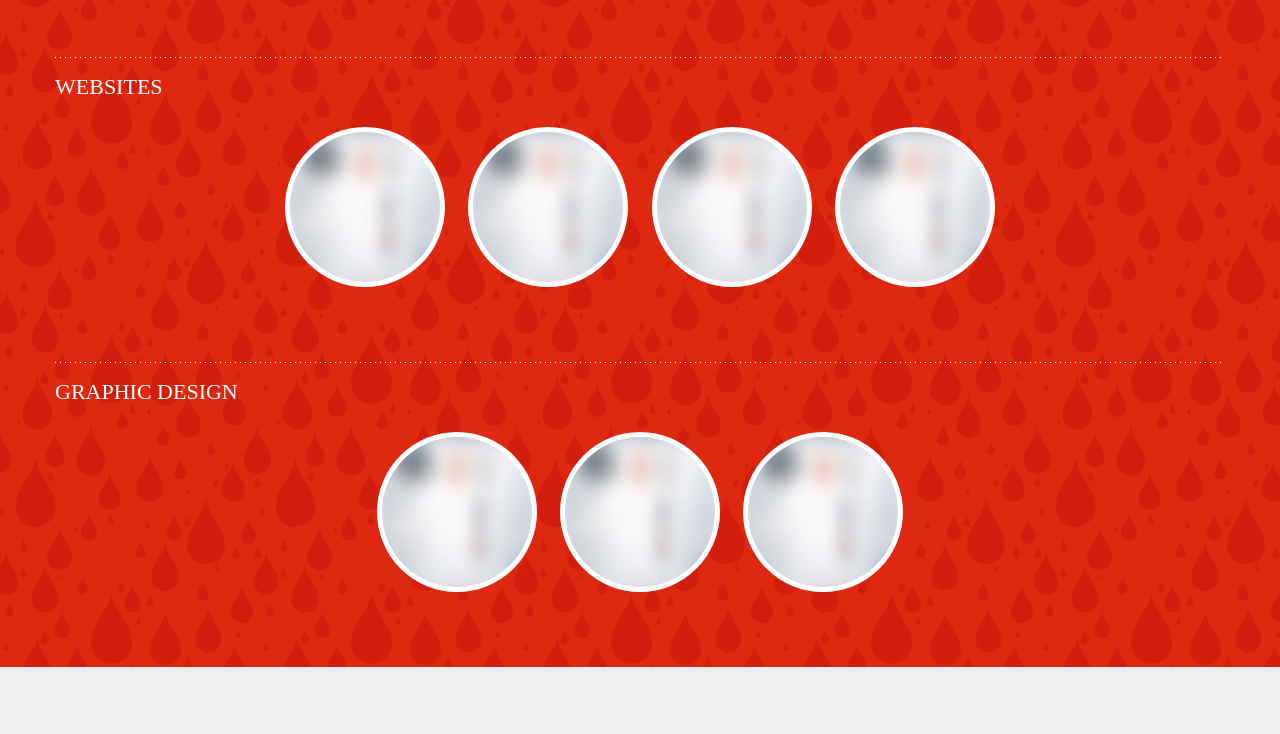
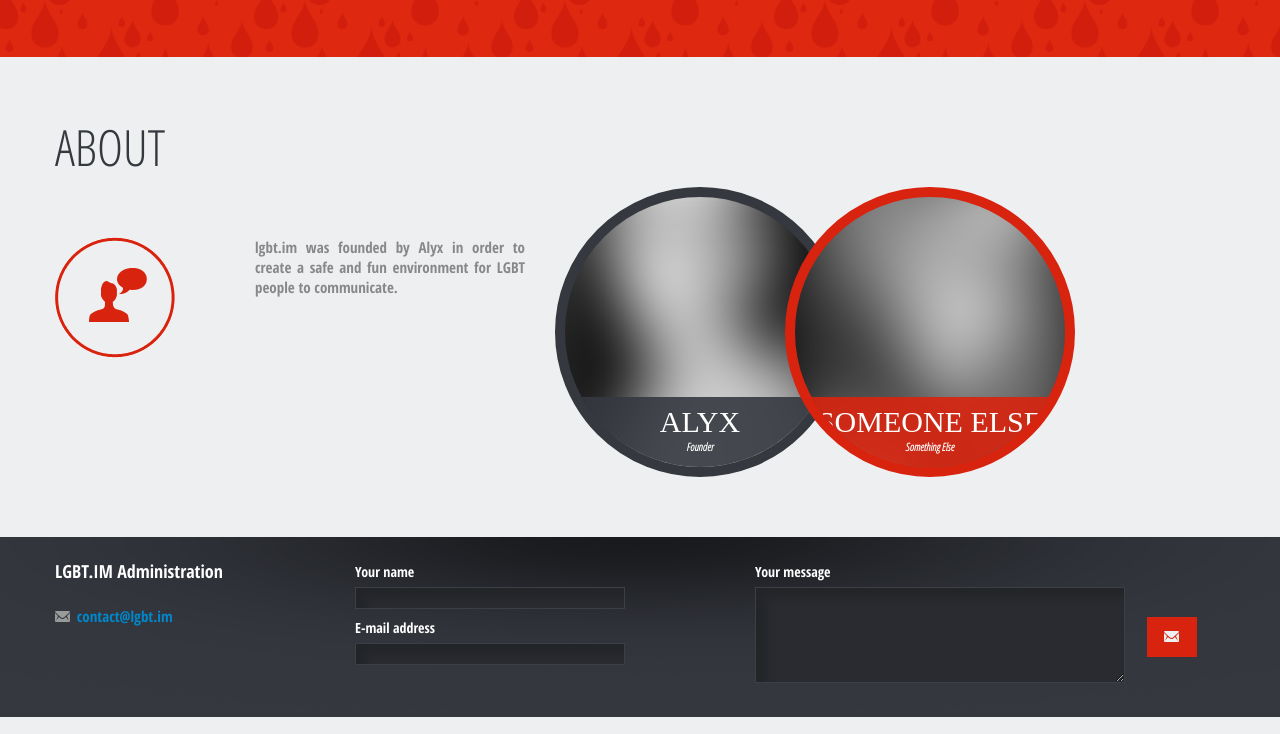
Before and after one commit to lgbtIM/lgbt.im, a plain HTML site: page index.html in a window 1280 px wide. Shown: the part 1104-1838 px from the top of the page. Drawn offline with nearby package versions, Linux system fonts and the light colour scheme; a web font is replaced by a local one.

Commit message:
Replaced  placeholder content, added chat to Nav
Made help circle link to contact section, added chat link to the main
navigation, replaced more placeholder contect

```diff
--- a/index.html
+++ b/index.html
@@ -28,9 +28,10 @@
           <ul class="nav">
             <li class="active"><a href="#home">Home</a></li>
             <li><a href="#services">Rules</a></li>
+            <li><a href="http://chat.lgbt.im">Chat</a></li>
             <li><a href="#portfolio">About</a></li>
             <li><a href="#contact">Contact</a></li>
-          </ul>
+           </ul>
         </div>
       </div>
     </div>
@@ -59,9 +60,10 @@
           </div>
           <div class="span4">
             <div class="circle-white">
-              <span class="icon" style="background-image: url('assets/img/icons/zoom.png');"></span>
-              <h3 class="dotted-black">Help</h3>
-              <p>If you need help, feel free to contact us!</p>
+            	<a href="#contact">
+              	<span class="icon" style="background-image: url('assets/img/icons/zoom.png');"></span>
+              	<h3 class="dotted-black">Help</h3>
+             	<p>If you need help, feel free to contact us!</p>
             </div>
           </div>
         </div>
@@ -112,35 +114,6 @@
           </div>
         </div>
       </div>
-      <div class="container" style="padding-top: 0;">
-        <div class="row head">
-          <div class="span12 dotted-white-up">
-            <h5>Websites</h5>
-          </div>
-        </div>
-        <div class="row">
-          <div class="span12" style="text-align: center;">
-            <div class="portfolio"><a rel="lightbox" href="assets/img/portfolio1-big.jpg"><img alt="" src="assets/img/portfolio1.jpg"></a></div>
-            <div class="portfolio"><a rel="lightbox" href="assets/img/portfolio1-big.jpg"><img alt="" src="assets/img/portfolio1.jpg"></a></div>
-            <div class="portfolio"><a rel="lightbox" href="assets/img/portfolio1-big.jpg"><img alt="" src="assets/img/portfolio1.jpg"></a></div>
-            <div class="portfolio"><a rel="lightbox" href="assets/img/portfolio1-big.jpg"><img alt="" src="assets/img/portfolio1.jpg"></a></div>
-          </div>
-        </div>
-      </div>
-      <div class="container" style="padding-top: 0;">
-        <div class="row head">
-          <div class="span12 dotted-white-up">
-            <h5>Graphic Design</h5>
-          </div>
-        </div>
-        <div class="row">
-          <div class="span12" style="text-align: center;">
-            <div class="portfolio"><a rel="lightbox" href="assets/img/portfolio1-big.jpg"><img alt="" src="assets/img/portfolio1.jpg"></a></div>
-            <div class="portfolio"><a rel="lightbox" href="assets/img/portfolio1-big.jpg"><img alt="" src="assets/img/portfolio1.jpg"></a></div>
-            <div class="portfolio"><a rel="lightbox" href="assets/img/portfolio1-big.jpg"><img alt="" src="assets/img/portfolio1.jpg"></a></div>
-          </div>
-        </div>
-      </div>
     </div>
     <!-- END Portfolio -->
     <!-- BEGIN About -->
@@ -156,21 +129,19 @@
             <img src="assets/img/about.png" alt="">
           </div>
           <div class="span3">
-            <p><strong>Lorem ipsum dolor sit amet, consectetur adipiscing elit. Maecenas eu sem lorem, blandit.</strong></p>
-            <br>
-            <p>Ut elementum interdum arcu, ac sodales elit accumsan et. Vivamus felis erat. Lorem ipsum dolor sit amet, consectetur adipiscing elit.</p>
+            <p><strong>lgbt.im was founded by Alyx in order to create a safe and fun environment for LGBT people to communicate.</strong></p>
           </div>
           <div class="span7">
             <div class="person" style="background-image: url('assets/img/katiusha.png');">
               <div class="person-desc">
-                <h2>Katiusha</h2>
-                <p>Developer</p>
+                <h2>Alyx</h2>
+                <p>Founder</p>
               </div>
             </div>
             <div class="person person-active" style="margin-left: -60px; background-image: url('assets/img/albina.png');">
               <div class="person-desc">
-                <h2>Albina</h2>
-                <p>Graphic designer</p>
+                <h2>Someone Else</h2>
+                <p>Something Else</p>
               </div>
             </div>
           </div>
```
